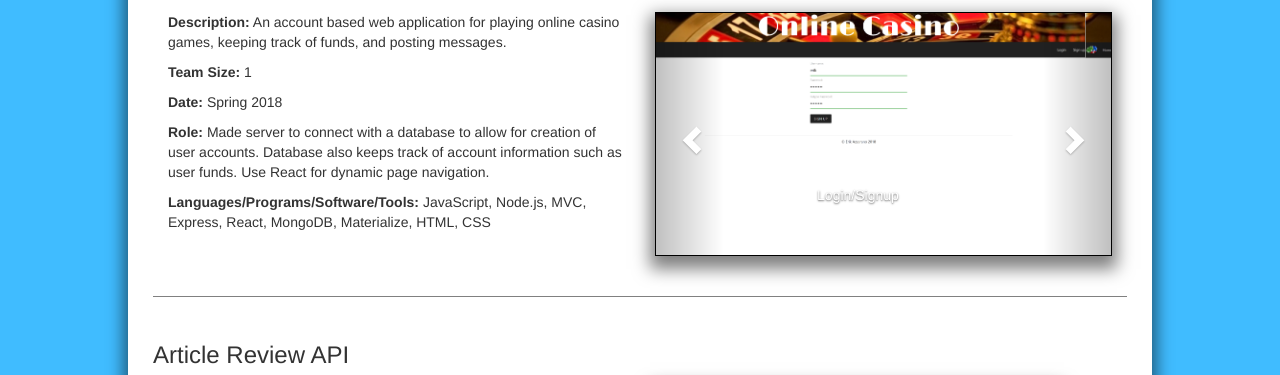
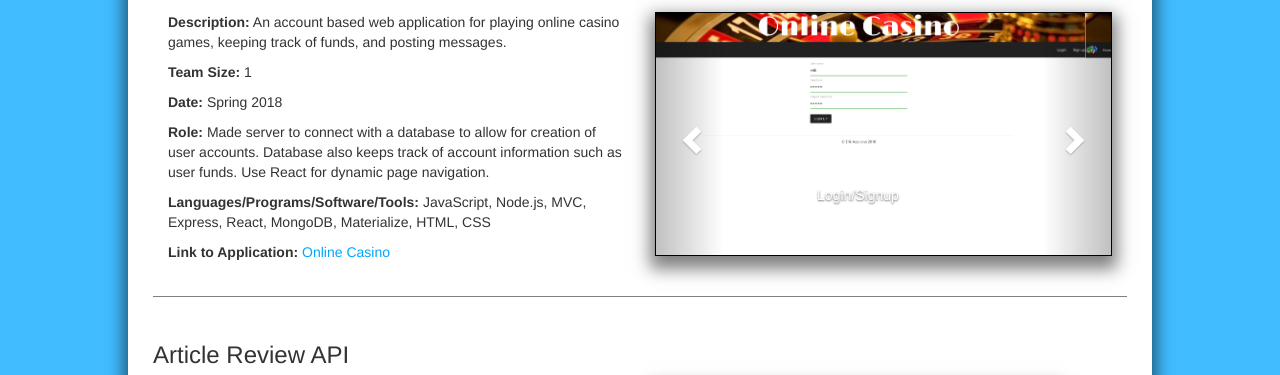
Before and after one commit to eja4296/eja4296.github.io, a plain HTML site: page web.html in a window 1280 px wide. Shown: the part 370-745 px from the top of the page. Drawn offline with nearby package versions, Linux system fonts and the light colour scheme.

Commit message:
Updated resume, added online casino link back

```diff
--- a/web.html
+++ b/web.html
@@ -56,6 +56,8 @@
 					<p><b>Date:</b> Spring 2018</p>
 					<p><b>Role:</b> Made server to connect with a database to allow for creation of user accounts. Database also keeps track of account information such as user funds. Use React for dynamic page navigation.</p>
 					<p><b>Languages/Programs/Software/Tools:</b> JavaScript, Node.js, MVC, Express, React, MongoDB, Materialize, HTML, CSS</p>
+					<p><b>Link to Application:</b> <a class="websiteLink" href="https://azzarano-casinoprojectfinal.herokuapp.com/">Online Casino</a></p>
+
 
 					</div>
 
```
Also changed, not shown: 1 other file.
